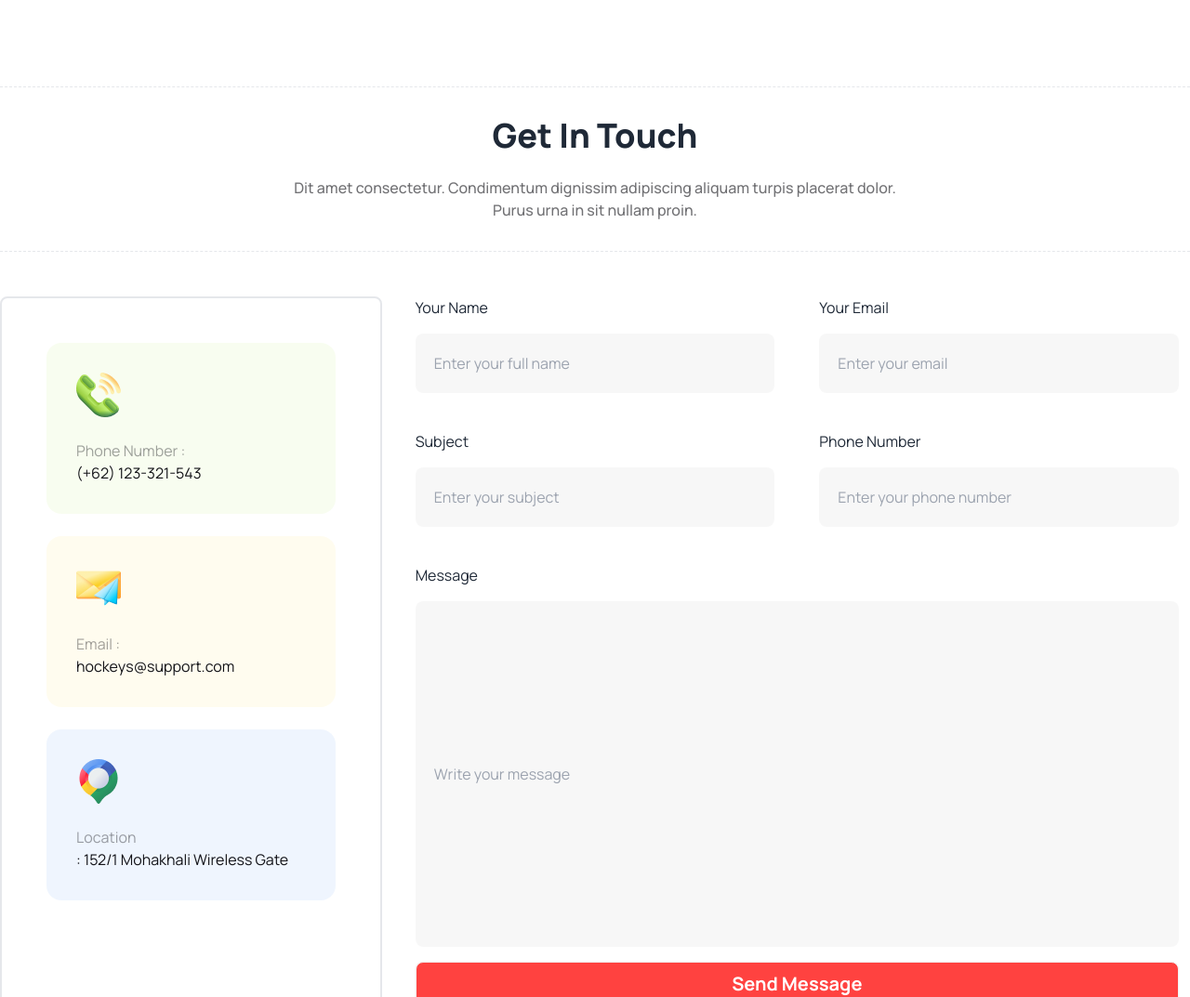
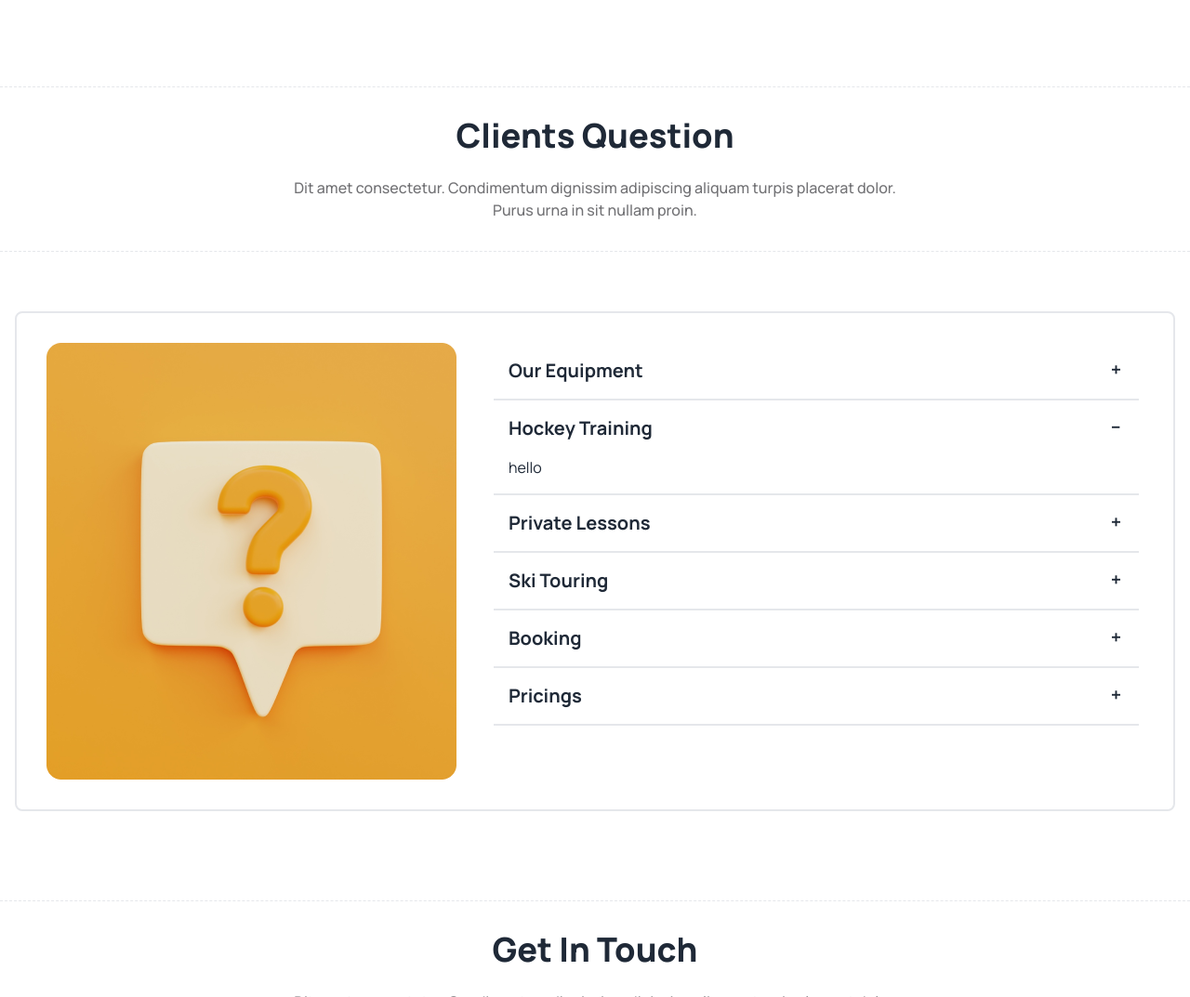
Before and after one commit to abuazzzam/mfz-hockey-club, a plain HTML site: page index.html in a window 1280 px wide. Shown: the part 3965-5038 px from the top of the page at 93% size. Drawn offline with nearby package versions, Linux system fonts and the light colour scheme.

Commit message:
client-section

```diff
--- a/index.html
+++ b/index.html
@@ -387,7 +387,78 @@
 
     <section>
       <!-- client Question -->
-      <div class="grid grid-cols-4 gap-4">
+      <hr class="border-dashed mt-24" />
+    <!-- get in touch -->
+    <section>
+      <div class="max-w-2xl text-center mx-auto my-8">
+        <h3 class="text-4xl font-extrabold pb-6">Clients Question</h3>
+        <p class="font-medium text-[#13131899]">
+          Dit amet consectetur. Condimentum dignissim adipiscing aliquam
+          turpis placerat dolor. Purus urna in sit nullam proin.
+        </p>
+      </div>
+      <hr class="border-dashed pb-12" />
+      <div class="flex flex-col lg:flex-row lg:gap-10 border-2 rounded-lg lg:p-8 m-4">
+        <div class="">
+          <img src="/Images/11.png" alt="">
+        </div>
+        <div>
+            <div class="collapse collapse-plus border-b-2 rounded-none">
+            <input type="radio" name="my-accordion-3" checked="checked" />
+            <div class="collapse-title text-xl font-bold">
+              Our Equipment
+            </div>
+            <div class="collapse-content">
+              <p>Dolor sit amet consectetur. Ut urna diam quis sagittis. Elit elit enim sagittis turpis in magna.</p>
+            </div>
+          </div>
+          <div class="collapse collapse-plus border-b-2 rounded-none">
+            <input type="radio" name="my-accordion-3" checked="checked" />
+            <div class="collapse-title text-xl font-bold">
+              Hockey Training
+            </div>
+            <div class="collapse-content">
+              <p>hello</p>
+            </div>
+          </div>
+          <div class="collapse collapse-plus border-b-2 rounded-none">
+            <input type="radio" name="my-accordion-3" />
+            <div class="collapse-title text-xl font-bold">
+              Private Lessons
+            </div>
+            <div class="collapse-content">
+              <p>hello</p>
+            </div>
+          </div>
+          <div class="collapse collapse-plus border-b-2 rounded-none">
+            <input type="radio" name="my-accordion-3" />
+            <div class="collapse-title text-xl font-bold">
+              Ski Touring
+            </div>
+            <div class="collapse-content">
+              <p>hello</p>
+            </div>
+          </div>
+          <div class="collapse collapse-plus border-b-2 rounded-none">
+            <input type="radio" name="my-accordion-3" />
+            <div class="collapse-title text-xl font-bold">
+              Booking
+            </div>
+            <div class="collapse-content">
+              <p>hello</p>
+            </div>
+          </div>
+          <div class="collapse collapse-plus border-b-2 rounded-none">
+            <input type="radio" name="my-accordion-3" />
+            <div class="collapse-title text-xl font-bold">
+              Pricings
+            </div>
+            <div class="collapse-content">
+              <p>hello</p>
+            </div>
+          </div>
+
+        </div>
 
       </div>
     </section>
@@ -449,7 +520,6 @@
               <button class="btn bg-[#FF4240] text-white w-full font-bold text-xl"> Send Message</button>
 
         </div>
-
       </div>
     </section>
 
```
